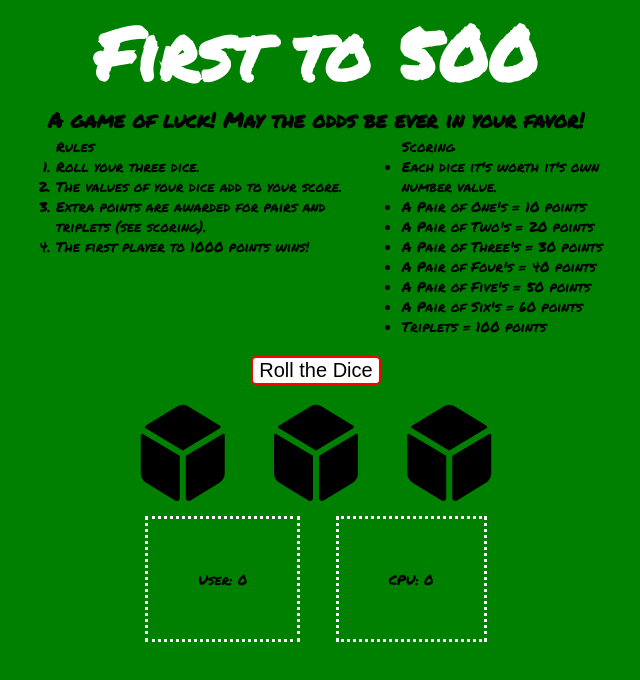
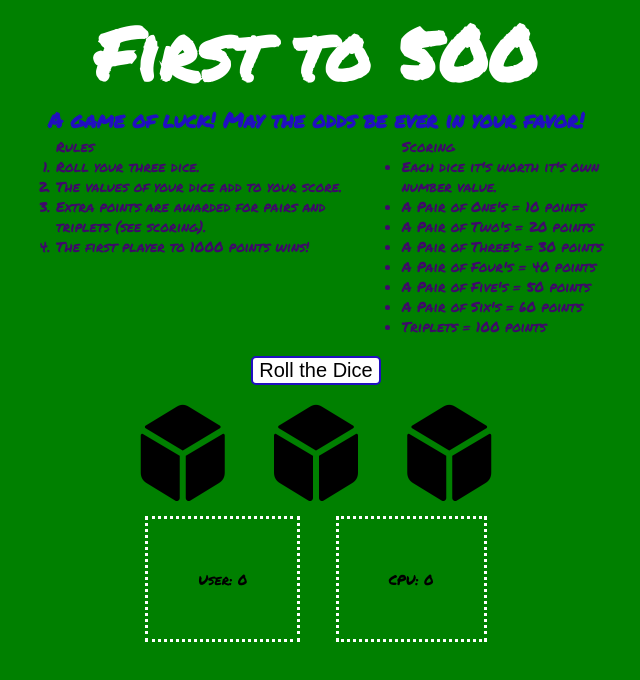
Before and after one commit to downlstreet/First-to-100-Game, a plain HTML site: page index.html in a window 1280 px wide. Shown: the whole page, without its empty margins (324-964 px from the left). Drawn offline with Linux system fonts and the light colour scheme.

Commit message:
Changes font colors

```diff
--- a/style.css
+++ b/style.css
@@ -17,8 +17,12 @@ body {
 h1 {
     text-align: center;
     color: white ;
-    font-family: 'Permanent Marker', cursive;
+    /* font-family: 'Permanent Marker', cursive; */
     font-size: 72px;
+}
+
+h2 {
+    color: #210fc0;
 }
 
 i {
@@ -31,6 +35,7 @@ img {
 }
 
 .rulesAndScoring {
+    color: rgb(62, 9, 105);
     display: flex;
     width: 600px;
 
@@ -46,7 +51,7 @@ button {
     background-color: #fff;
     font-size: 20px;
     border-radius: 5px;
-    border: 2px solid red
+    border: 2px solid #210fc0
 }
 
 button:hover {
```
